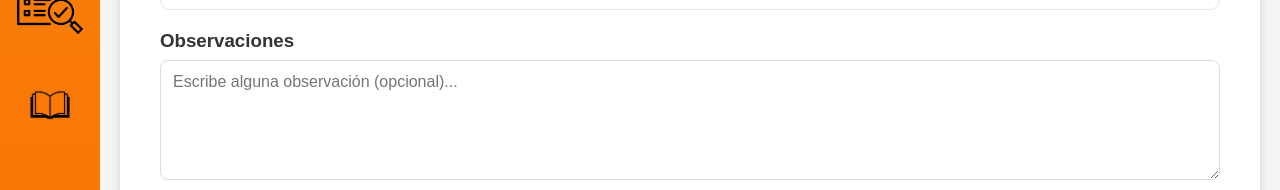
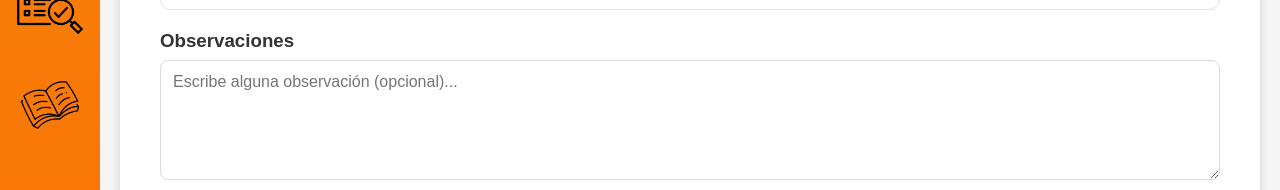
Before and after one commit to Reyesluis-Pc/Biblioteca, a plain HTML site: page estraviado.html in a window 1280 px wide. Shown: the part 589-779 px from the top of the page. Drawn offline with Linux system fonts and the light colour scheme.

Commit message:
Update estraviado.html
se cambio imagen

```diff
--- a/estraviado.html
+++ b/estraviado.html
@@ -38,7 +38,7 @@
         </a>
 
              <a href="estraviado.html">
-            <img src="imagenes/libro-removebg-preview.png" alt="Extraviados">
+            <img src="imagenes/libro-de-hechizos.png" alt="Extraviados">
         </a>
 
 
```
